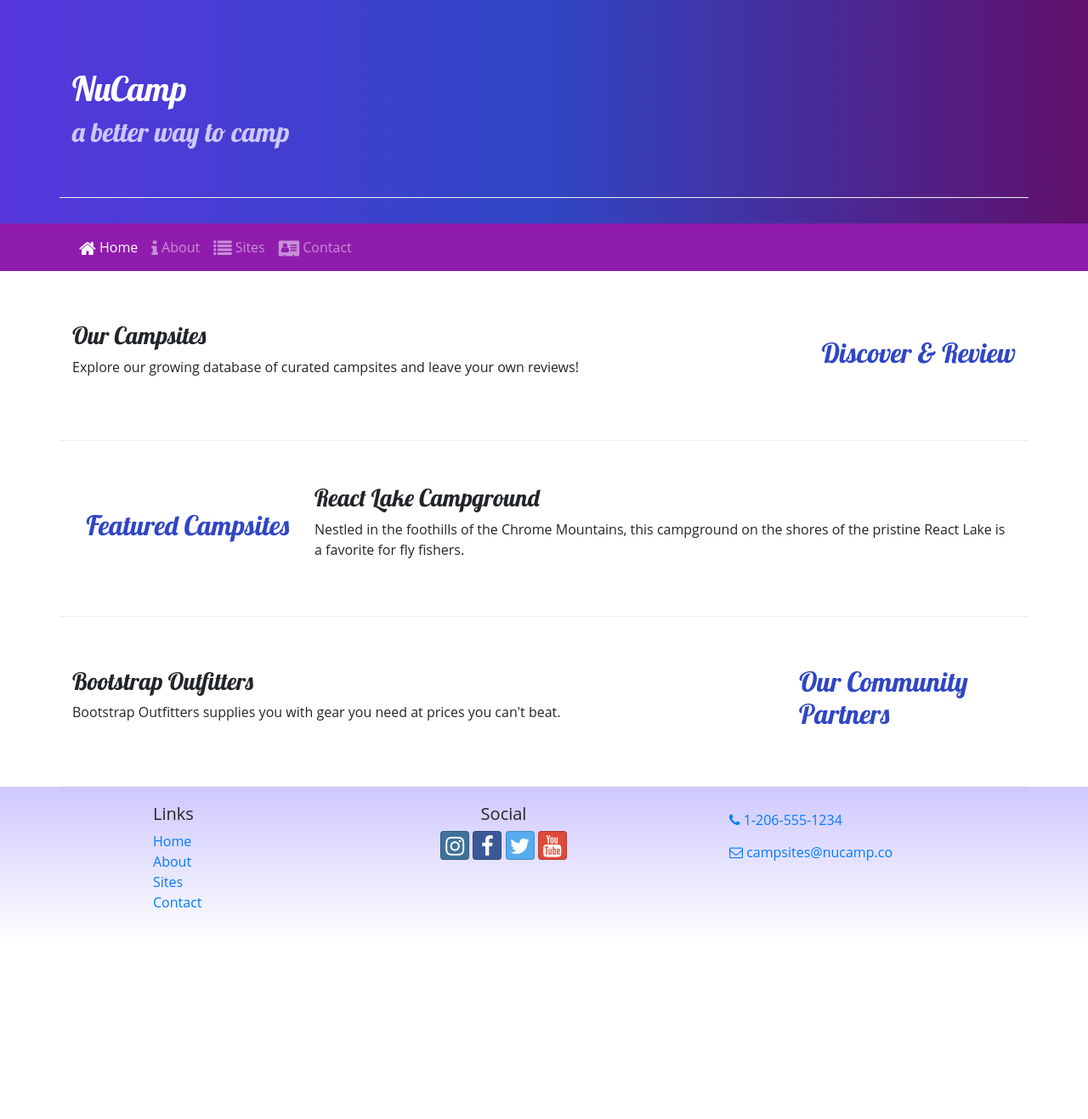
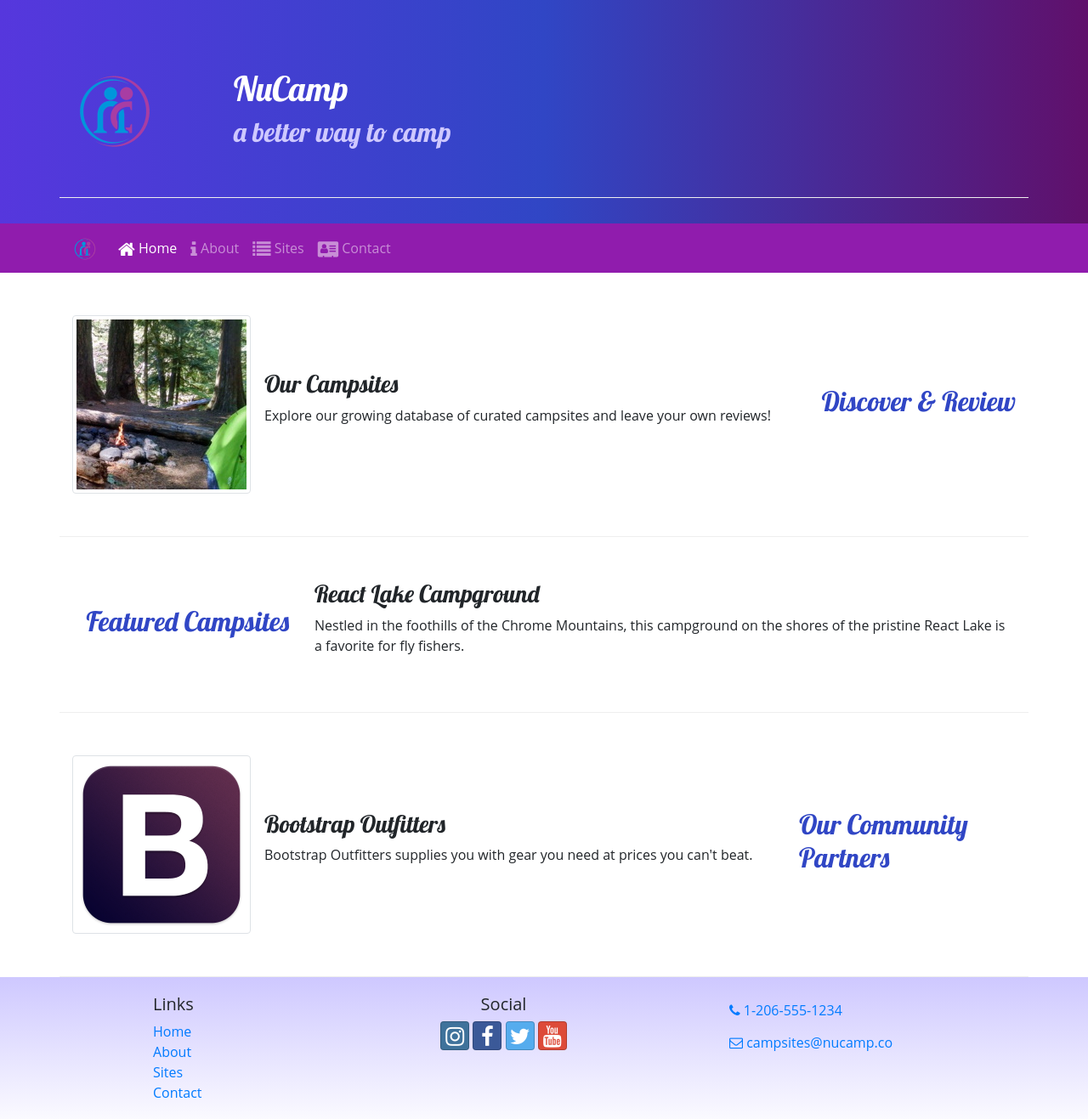
Before and after one commit to gabbycoronel/nucampsite, a website: page index.html in a window 1280 px wide. Shown: the whole page at 85% size. Before the commit the page ends 1110 px from the top, so only its background shows below. Drawn offline with nearby package versions, Linux system fonts and the light colour scheme.

Commit message:
Images and Media

```diff
--- a/index.html
+++ b/index.html
@@ -17,6 +17,9 @@
     <header class="jumbotron jumbotron-fluid">
         <div class="container">
             <div class="row row-content">
+                <div class="col-4 col-sm-3 col-md-2 align-self-center">
+                    <img src="img/logo.png" class="img-fluid" />
+                 </div>
                 <div class="col">
             <h1>NuCamp</h1>
             <h2>a better way to camp</h2>
@@ -27,6 +30,7 @@
 
     <nav class="navbar navbar-expand-sm navbar-dark sticky-top">
         <div class="container">
+            <a class="navbar-brand" href="#"><img src="img/logo.png" height="30" width="30" /></a>
             <button class="navbar-toggler ml-auto" type="button" data-toggle="collapse" data-target="#nucampNavbar">
                 <span class="navbar-toggler-icon"></span>
             </button>
@@ -47,8 +51,13 @@
                     <h2 class="text-sm-right">Discover & Review</h2>
                 </div>
                 <div class="col">
-                    <h3>Our Campsites</h3>
-                    <p class="d-none d-sm-block">Explore our growing database of curated campsites and leave your own reviews!</p>
+                    <div class="media">
+                        <img class="d-flex mr-3 img-thumbnail" src="img/breadcrumb-trail-thumb.jpg" alt="Breadcrumb Trail" />
+                        <div class="media-body align-self-center">
+                            <h3>Our Campsites</h3>
+                            <p class="d-none d-sm-block">Explore our growing database of curated campsites and leave your own reviews!</p>
+                        </div>
+                    </div>
                 </div>
         </div>
     </div>
@@ -71,8 +80,13 @@
                     <h2>Our Community Partners</h2>
                 </div>
                 <div class="col">
-                    <h3>Bootstrap Outfitters</h3>
-                    <p class="d-none d-sm-block">Bootstrap Outfitters supplies you with gear you need at prices you can't beat.</p>
+                    <div class="media">
+                        <img class="d-flex mr-3 img-thumbnail" src="img/bootstrap-thumb.png" alt="Bootstrap Outfitters" />
+                        <div class="media-body align-self-center">
+                            <h3>Bootstrap Outfitters</h3>
+                            <p class="d-none d-sm-block">Bootstrap Outfitters supplies you with gear you need at prices you can't beat.</p>
+                        </div>
+                    </div>
                 </div>
          </div>
     </div>
```
Also changed, not shown: aboutus.html (+4 -0 lines), contactus.html (+4 -0 lines), img/bootstrap-thumb.png (added), img/breadcrumb-trail-thumb.jpg (added), img/breadcrumb-trail.jpg (added), img/chrome-river-thumb.jpg (added), img/chrome-river.jpg (added), img/logo.png (added), img/react-lake-thumb.jpg (added), img/react-lake.jpg (added), 1 other file.
